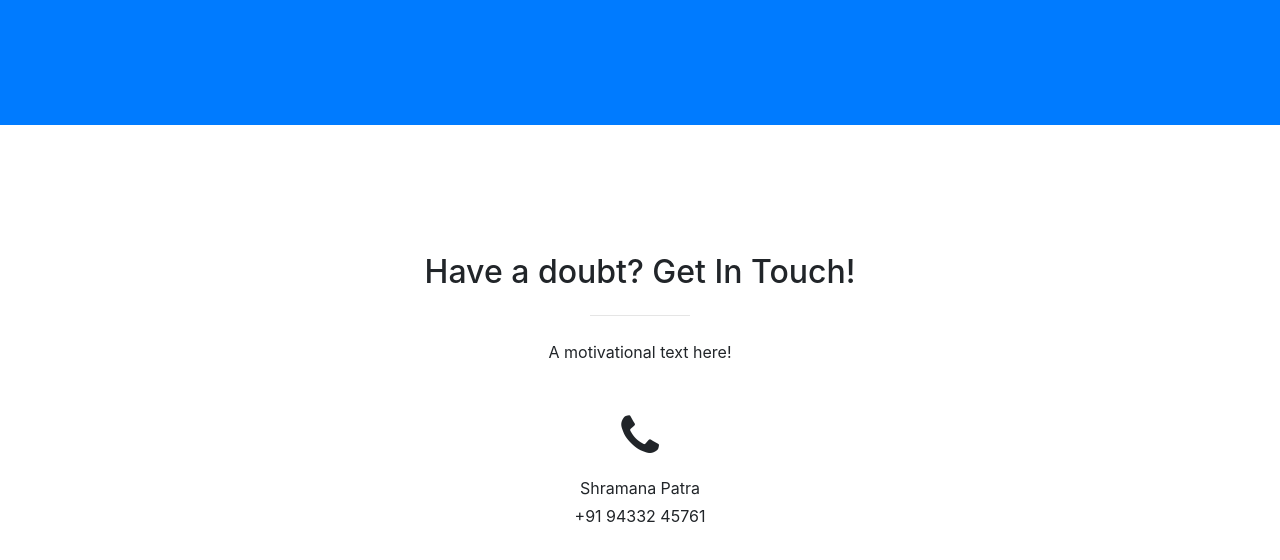
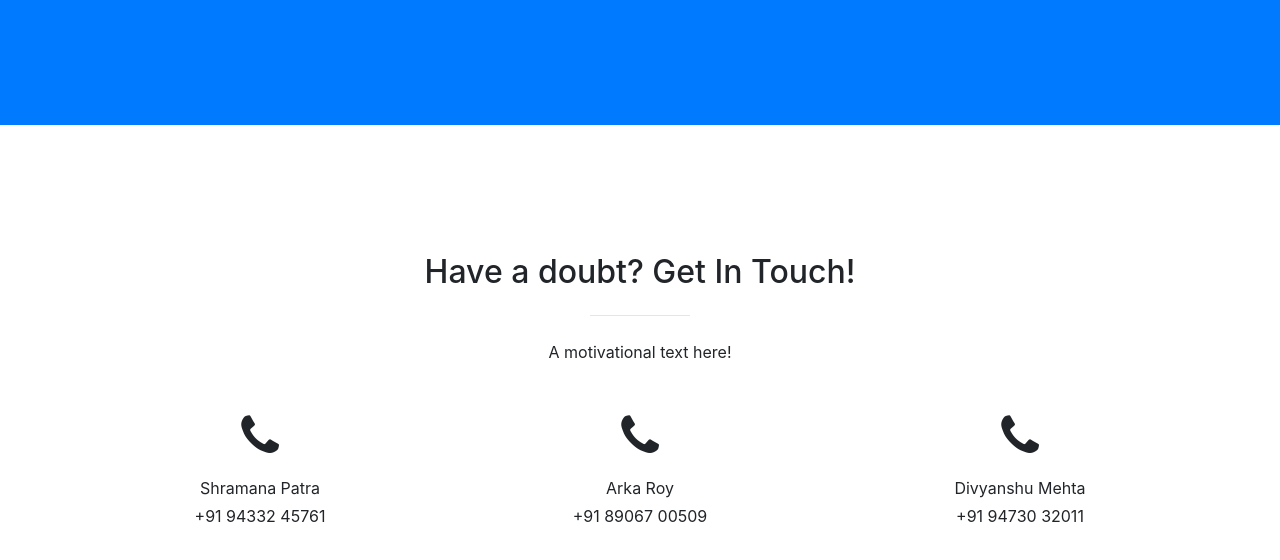
Before and after one commit to lugnitdgp/hackathon-website, a website with bundled scripts: page index.html in a window 1280 px wide. Shown: the part 2463-3023 px from the top of the page. Built offline with nearby package versions, Linux system fonts and the light colour scheme.

Commit message:
Add other contacts

```diff
--- a/index.html
+++ b/index.html
@@ -152,10 +152,20 @@
           </div>
         </div>
         <div class="row">
-          <div class="col-lg-4 ml-auto mr-auto text-center">
+        <div class="col-lg-4 text-center">
+          <i class="fa fa-phone fa-3x mb-3 sr-contact"></i>
+          <p class="mb-1">Shramana Patra</p>
+          <p class="mb-1">+91 94332 45761</p>
+        </div>
+          <div class="col-lg-4 text-center">
             <i class="fa fa-phone fa-3x mb-3 sr-contact"></i>
-            <p class="mb-1">Shramana Patra</p>
-            <p class="mb-1">+91 94332 45761</p>
+            <p class="mb-1">Arka Roy</p>
+            <p class="mb-1">+91 89067 00509</p>
+          </div>
+          <div class="col-lg-4 text-center">
+            <i class="fa fa-phone fa-3x mb-3 sr-contact"></i>
+            <p class="mb-1">Divyanshu Mehta</p>
+            <p class="mb-1">+91 94730 32011</p>
           </div>
         </div>
       </div>
```
